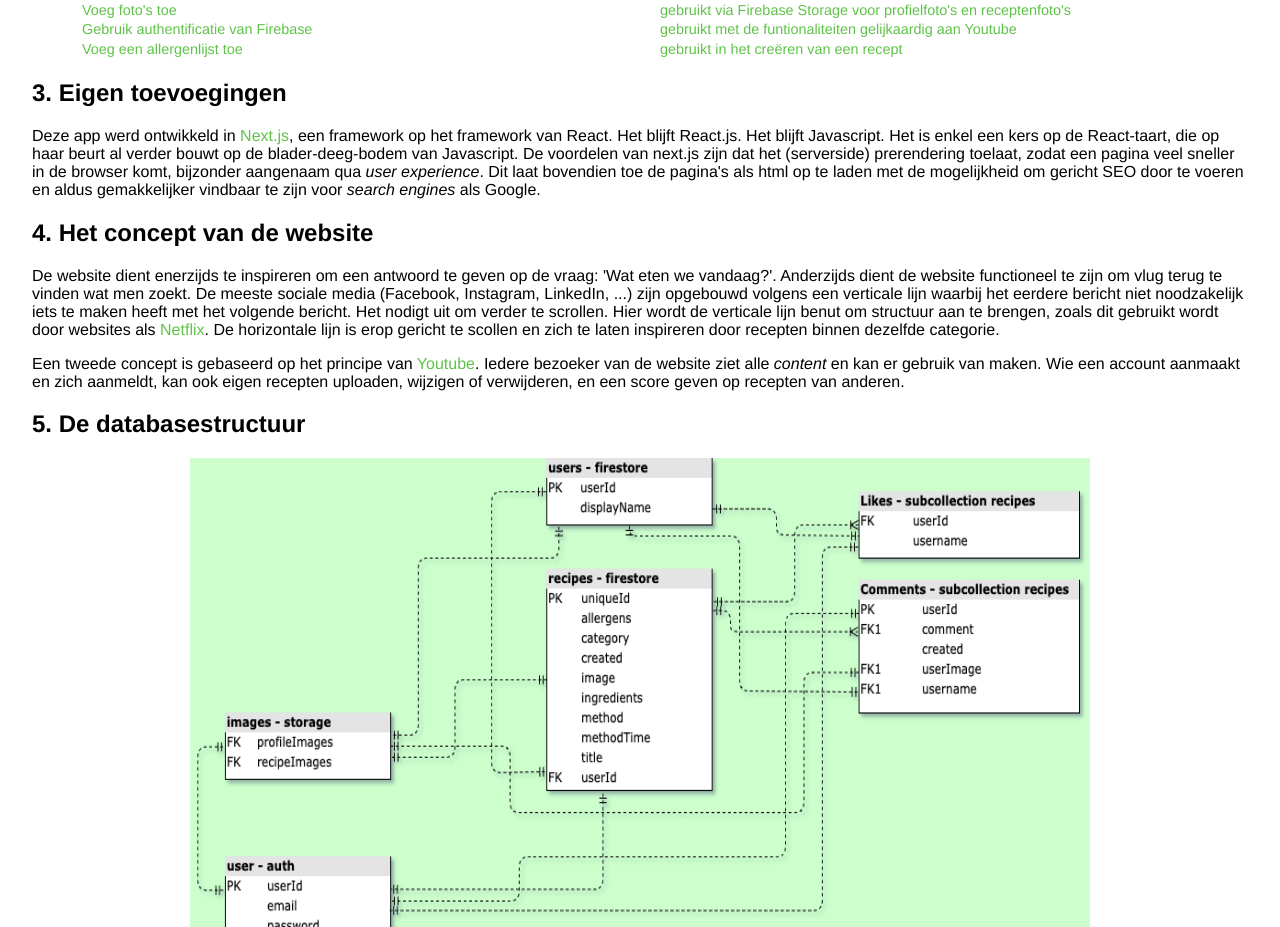
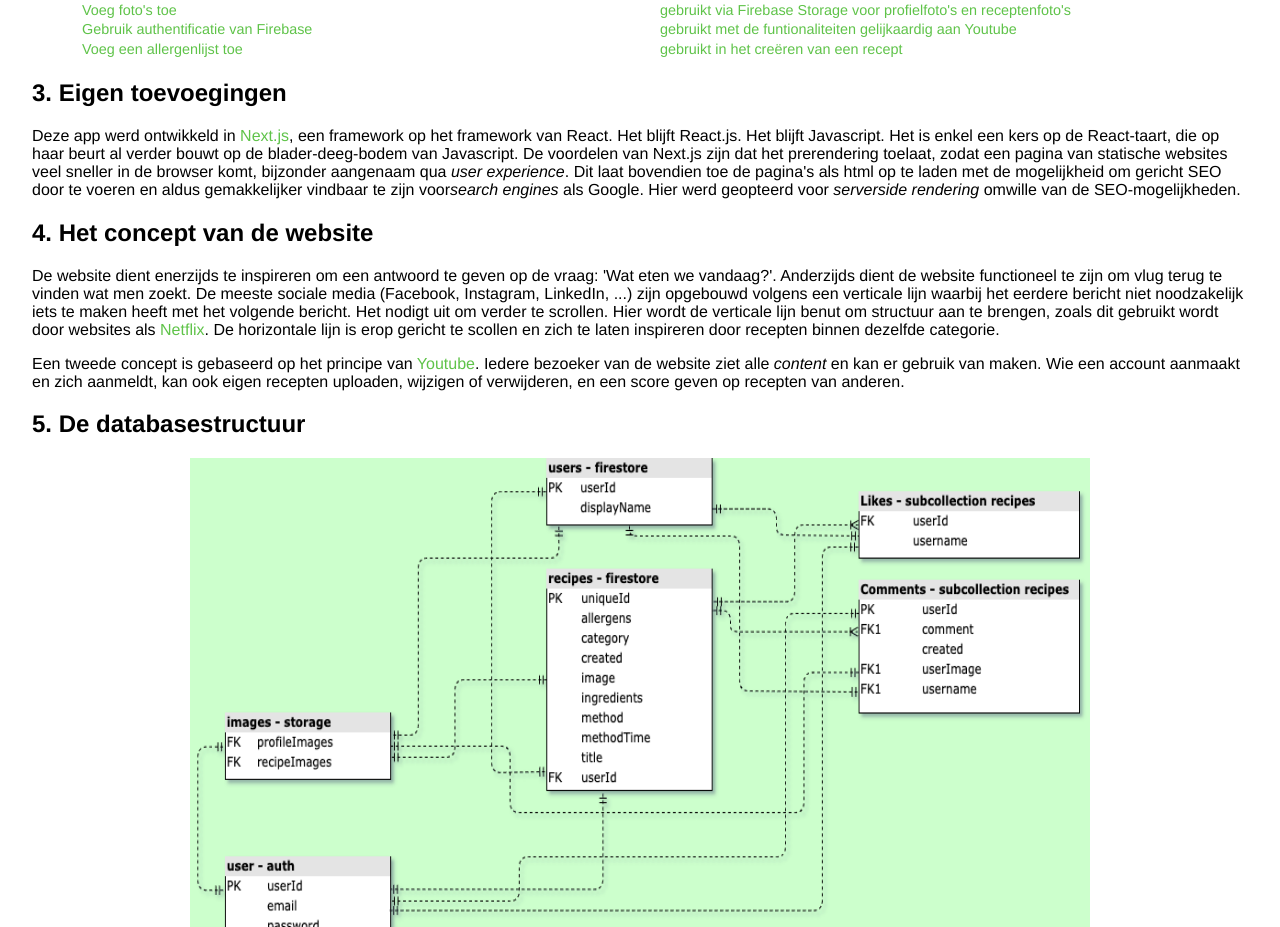
Before and after one commit to Christian-Mar/pa-ella, a Next.js app: page /makingOf in a window 1280 px wide. Shown: the part 1442-2369 px from the top of the page. Built offline with nearby package versions, Linux system fonts and the light colour scheme; no server answers.

Commit message:
delete functions in recipe form & planner

```diff
--- a/components/recipeForm/Ingredients.js
+++ b/components/recipeForm/Ingredients.js
@@ -32,7 +32,8 @@ const Ingredients = ({ updateForm, ingredients }) => {
 		]);
 	};
 
-	const handleRemoveField = (index) => {
+	const handleRemoveField = (e, index) => {
+		e.preventDefault();
 		const values = [...ingredientValues];
 		values.splice(index, 1);
 		setIngredientValues(values);
@@ -72,7 +73,7 @@ const Ingredients = ({ updateForm, ingredients }) => {
 							maxlength='25'
 						/>
 						<button
-							onClick={() => handleRemoveField(index)}
+							onClick={(e) => handleRemoveField(e, index)}
 							className={styles.IngredientsButton}
 						>
 							-
--- a/components/week-planner/MovableRecipe.js
+++ b/components/week-planner/MovableRecipe.js
@@ -14,7 +14,7 @@ function MovableRecipe({
 	photo,
 	dropped,
 	handleRemove,
-	board
+	index
 }) {
 
 
@@ -26,7 +26,7 @@ function MovableRecipe({
 		}),
 	}));
 
-	const deleteProduct = () => {handleRemove(id)}
+	const deleteProduct = () => {handleRemove(id, index)}
 
 	return (
 		<li ref={dragRef} key={id} className={styles.recipe__listitems}>
--- a/pages/makingOf/index.js
+++ b/pages/makingOf/index.js
@@ -242,12 +242,12 @@ const making = () => {
 						op het framework van React. Het blijft React.js. Het blijft
 						Javascript. Het is enkel een kers op de React-taart, die op haar
 						beurt al verder bouwt op de blader-deeg-bodem van Javascript. De
-						voordelen van next.js zijn dat het (serverside) prerendering
-						toelaat, zodat een pagina veel sneller in de browser komt, bijzonder
+						voordelen van Next.js zijn dat het prerendering
+						toelaat, zodat een pagina van statische websites veel sneller in de browser komt, bijzonder
 						aangenaam qua <i>user experience</i>. Dit laat bovendien toe de
 						pagina's als html op te laden met de mogelijkheid om gericht SEO
-						door te voeren en aldus gemakkelijker vindbaar te zijn voor{' '}
-						<i>search engines</i> als Google.
+						door te voeren en aldus gemakkelijker vindbaar te zijn voor
+						<i>search engines</i> als Google. Hier werd geopteerd voor <i>serverside rendering</i> omwille van de SEO-mogelijkheden.
 					</p>
 					<h2>4. Het concept van de website</h2>
 					<p>
@@ -304,7 +304,7 @@ const making = () => {
 							alt='Database recepten app'
 							width={900}
 							height={800}
-						/>{' '}
+						/>
 					</div>
 					<br></br>
 					<table>
```
Also changed, not shown: pages/week-planner/index.js (+10 -6 lines).
